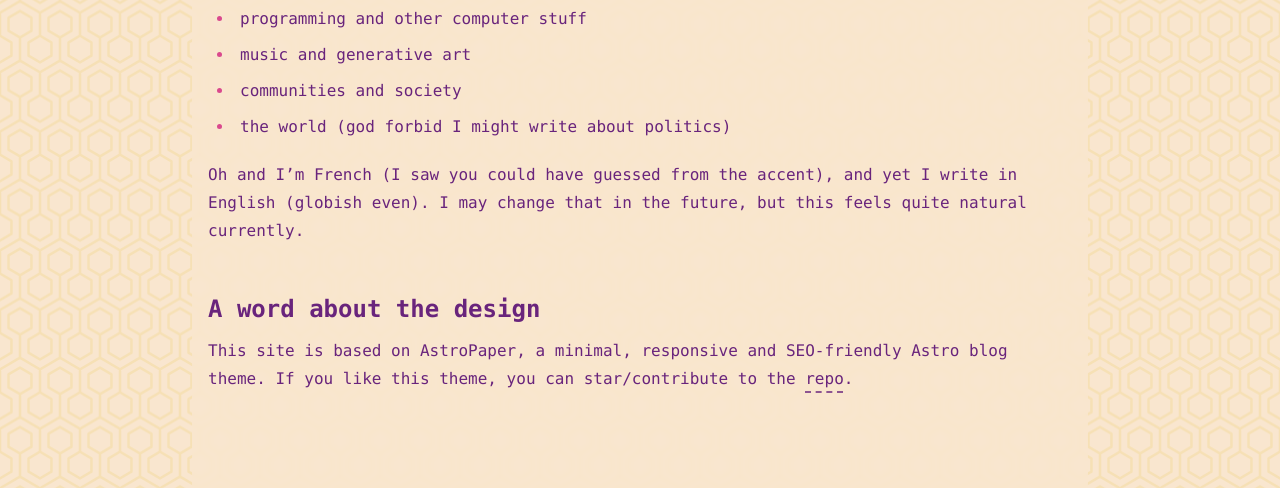
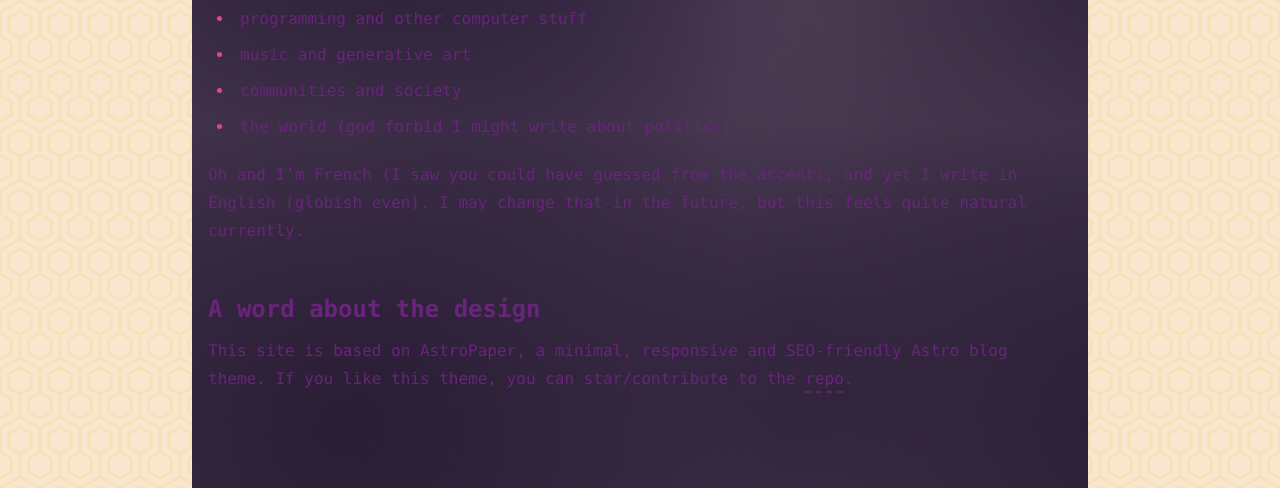
Before and after one commit to bobylito/bobylito.github.com, an Astro site: page /about in a window 1280 px wide. Shown: the part 272-760 px from the top of the page. Built offline with nearby package versions, Linux system fonts and the light colour scheme; Astro itself is replaced by a stand-in of ours.

Commit message:
feat(theme): improves background

```diff
--- a/src/config.ts
+++ b/src/config.ts
@@ -5,7 +5,7 @@ export const SITE = {
   desc: "Personal website of bobylito",
   title: "Bobylito",
   ogImage: "bobylito-og.jpg",
-  lightAndDarkMode: true,
+  lightAndDarkMode: false,
   postPerIndex: 5,
   postPerPage: 10,
   scheduledPostMargin: 15 * 60 * 1000, // 15 minutes
--- a/src/layouts/Layout.astro
+++ b/src/layouts/Layout.astro
@@ -135,8 +135,7 @@ const structuredData = {
   </head>
   <body class="bg-accent bg-background">
     <div
-      class="mx-auto flex min-h-dvh w-full max-w-4xl flex-col"
-      style="backdrop-filter: blur(2px); background-color: color-mix(in oklab, var(--background) , transparent 20%)"
+      class="main-background mx-auto flex min-h-dvh w-full max-w-4xl flex-col"
     >
       <slot />
     </div>
--- a/src/styles/global.css
+++ b/src/styles/global.css
@@ -15,7 +15,7 @@ html[data-theme="light"] {
 
 html[data-theme="dark"] {
   --background: #432e54;
-  --foreground: #e8bcb9;
+  --foreground: #e1c3c1;
   --accent: #ae445a;
   --muted: #4b4376;
   --border: #4b4376;
@@ -154,6 +154,36 @@ html[data-theme="dark"] {
   @apply underline decoration-wavy decoration-2 underline-offset-4;
 }
 
+.main-background {
+  --out-opacity: 0.3;
+  --in-opacity: 0.9;
+  background:
+    repeat -250px 400px / 800px 600px
+      radial-gradient(
+        circle,
+        rgba(41, 29, 52, var(--in-opacity)) 2%,
+        rgba(64, 47, 82, var(--out-opacity)) 95%
+      ),
+    repeat 150px 150px / 100% 1000px
+      radial-gradient(
+        circle,
+        rgba(41, 29, 52, var(--in-opacity)) 8%,
+        rgba(64, 47, 82, var(--out-opacity)) 90%
+      ),
+    repeat -250px -200px / 100% 70%
+      radial-gradient(
+        circle,
+        rgba(41, 29, 52, var(--in-opacity)) 10%,
+        rgba(64, 47, 82, var(--out-opacity)) 100%
+      ),
+    repeat -200px 600px
+      radial-gradient(
+        circle,
+        rgba(41, 29, 52, var(--in-opacity)) 0%,
+        rgba(64, 47, 82, var(--out-opacity)) 60%
+      );
+}
+
 @utility prose {
   blockquote {
     /* Disable adding quote marks to block-quotes: https://github.com/tailwindlabs/tailwindcss-typography/issues/66 */
```
